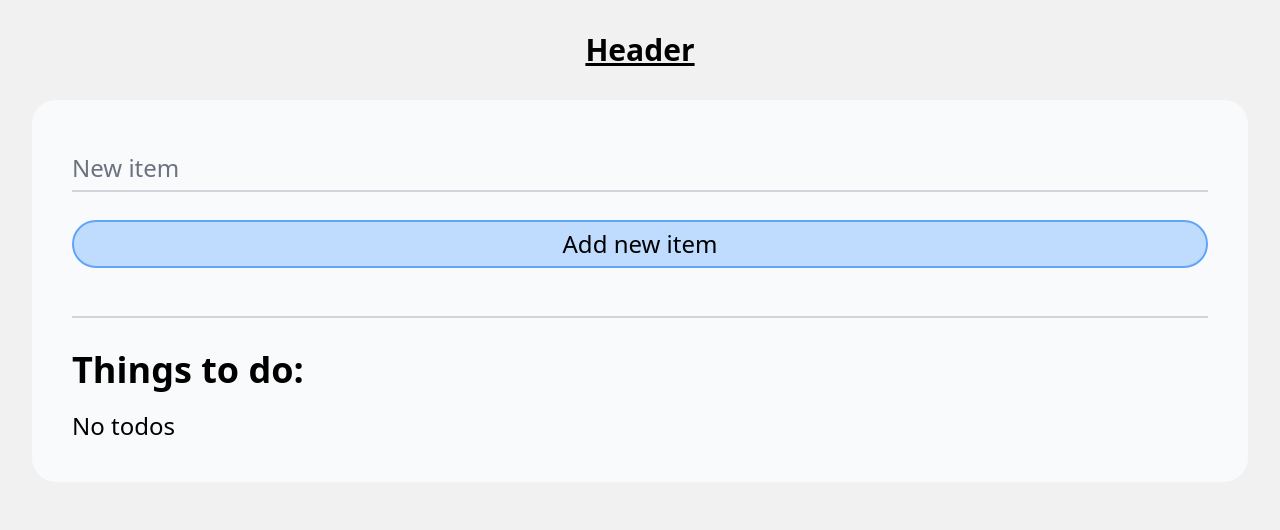
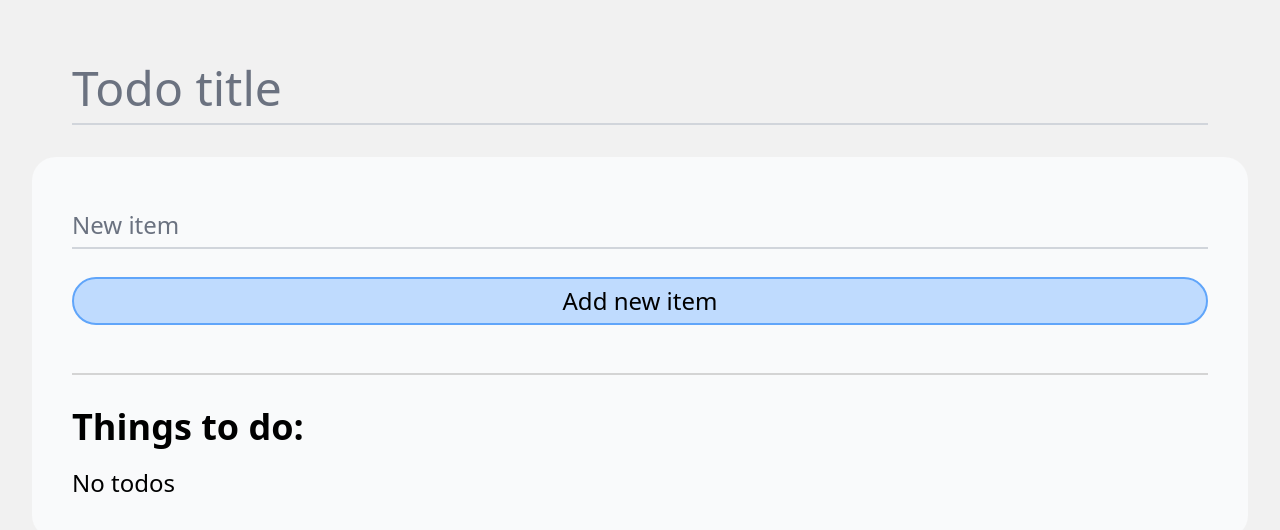
Before and after one commit to femtoF121/my-todo-react-app, a React (Vite) app: page / in a window 1280 px wide. Shown: the top 530 px of the page. Built offline with nearby package versions, Linux system fonts and the light colour scheme.

Commit message:
added header input and styles

```diff
--- a/src/pages/Header.jsx
+++ b/src/pages/Header.jsx
@@ -1,7 +1,26 @@
-import React from "react";
+import React, { useState } from "react";
 
 export default function Header() {
+  const [title, setTitle] = useState("");
+
   return (
-    <div className="text-3xl font-bold underline mb-8 text-center">Header</div>
+    <form className="flex flex-col justify-between text-5xl mt-2 mb-8 px-10">
+      <div className="relative z-0">
+        <input
+          type="text"
+          id="item"
+          className="block pt-4 pb-0.5 px-0 w-full text-gray-900 bg-transparent border-0 border-b-2 border-gray-300 appearance-none dark:text-white dark:border-gray-600 dark:focus:border-blue-500 focus:outline-none focus:ring-0 focus:border-blue-400 peer"
+          placeholder=" "
+          value={title}
+          onChange={(e) => setTitle(e.target.value)}
+        />
+        <label
+          htmlFor="item"
+          className="absolute text-gray-500 dark:text-gray-400 duration-300 transform -translate-y-12 scale-75 top-6 -z-10 origin-[0] peer-focus:left-0 peer-focus:text-blue-400 peer-focus:dark:text-blue-500 peer-placeholder-shown:scale-100 peer-placeholder-shown:translate-y-0 peer-focus:scale-75 peer-focus:-translate-y-12"
+        >
+          Todo title
+        </label>
+      </div>
+    </form>
   );
 }
```
